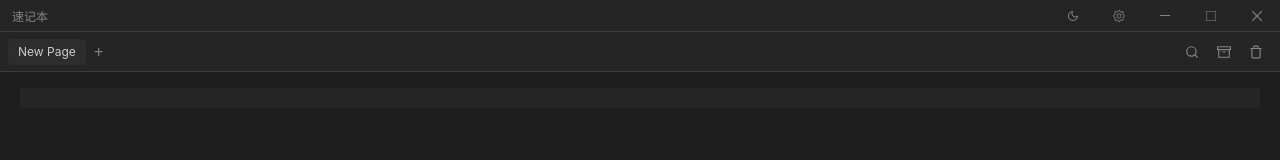
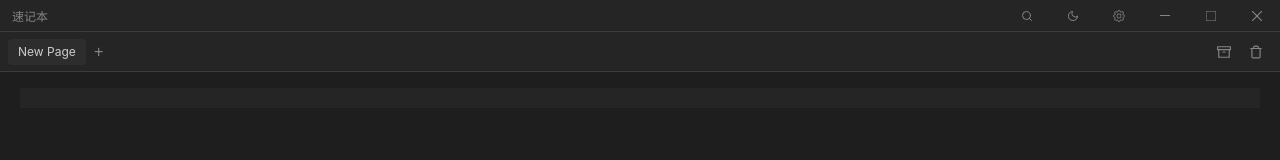
Before and after one commit to L0dyv/LitePad, a React (Vite) app: page / in a window 1280 px wide. Shown: the top 160 px of the page. Built offline with nearby package versions, Linux system fonts and the light colour scheme.

Commit message:
refactor(ui): move search button to title bar

```diff
--- a/src/App.tsx
+++ b/src/App.tsx
@@ -294,16 +294,25 @@ function App() {
                 }
             }
 
-            // 固定快捷键：Ctrl+P 打开搜索
-            if (e.ctrlKey && !e.altKey && !e.shiftKey && e.key.toLowerCase() === 'p') {
+            // 自定义快捷键：搜索标签页
+            if (matchShortcut(e, shortcuts.searchTabs)) {
                 e.preventDefault()
                 setShowSearch(true)
+                return
+            }
+
+            // 自定义快捷键：归档当前标签页
+            if (matchShortcut(e, shortcuts.archiveTab)) {
+                e.preventDefault()
+                if (data.activeTabId) {
+                    handleArchiveTab(data.activeTabId)
+                }
                 return
             }
         }
         window.addEventListener('keydown', handleKeyDown)
         return () => window.removeEventListener('keydown', handleKeyDown)
-    }, [data.tabs.length, data.activeTabId, shortcuts, handleTabAdd, handleTabClose, handleReopenTab, handleNextTab, handlePrevTab, handleSwitchToTab])
+    }, [data.tabs.length, data.activeTabId, shortcuts, handleTabAdd, handleTabClose, handleReopenTab, handleNextTab, handlePrevTab, handleSwitchToTab, handleArchiveTab])
 
     // 重命名标签页
     const handleTabRename = (id: string, newTitle: string) => {
@@ -345,6 +354,7 @@ function App() {
         <div className="app">
             <TitleBar
                 onOpenSettings={() => setShowSettings(true)}
+                onOpenSearch={() => setShowSearch(true)}
             />
             <header className="app-header">
                 <TabBar
@@ -364,7 +374,6 @@ function App() {
                     onRestoreFromArchive={handleRestoreFromArchive}
                     onDeleteFromArchive={handleDeleteFromArchive}
                     onClearArchive={handleClearArchive}
-                    onOpenSearch={() => setShowSearch(true)}
                 />
             </header>
             <main className="app-main">
--- a/src/components/TabBar.css
+++ b/src/components/TabBar.css
@@ -168,23 +168,3 @@
 .tab[draggable="true"]:active {
     cursor: grabbing;
 }
-
-/* 搜索按钮样式 */
-.tab-search-btn {
-    display: flex;
-    align-items: center;
-    justify-content: center;
-    width: 32px;
-    height: 32px;
-    background: transparent;
-    border: none;
-    border-radius: 4px;
-    color: var(--text-secondary);
-    cursor: pointer;
-    transition: all 0.15s ease;
-}
-
-.tab-search-btn:hover {
-    background: var(--bg-hover);
-    color: var(--text-primary);
-}
--- a/src/components/TabBar.tsx
+++ b/src/components/TabBar.tsx
@@ -23,7 +23,6 @@ interface TabBarProps {
     onRestoreFromArchive: (tab: ArchivedTab) => void
     onDeleteFromArchive: (tab: ArchivedTab) => void
     onClearArchive: () => void
-    onOpenSearch: () => void
 }
 
 interface ContextMenuState {
@@ -33,7 +32,7 @@ interface ContextMenuState {
     tabId: string | null
 }
 
-export function TabBar({ tabs, activeTabId, onTabClick, onTabClose, onTabAdd, onTabRename, onTabReorder, onTabArchive, closedTabs, onRestoreFromTrash, onDeleteFromTrash, onClearTrash, archivedTabs, onRestoreFromArchive, onDeleteFromArchive, onClearArchive, onOpenSearch }: TabBarProps) {
+export function TabBar({ tabs, activeTabId, onTabClick, onTabClose, onTabAdd, onTabRename, onTabReorder, onTabArchive, closedTabs, onRestoreFromTrash, onDeleteFromTrash, onClearTrash, archivedTabs, onRestoreFromArchive, onDeleteFromArchive, onClearArchive }: TabBarProps) {
     const { t } = useTranslation()
     const [editingId, setEditingId] = useState<string | null>(null)
     const [editValue, setEditValue] = useState('')
@@ -257,12 +256,6 @@ export function TabBar({ tabs, activeTabId, onTabClick, onTabClose, onTabAdd, on
                     {!isOverflowing && <button className="tab-add" onClick={onTabAdd}>+</button>}
                 </div>
                 <div className="tab-bar-fixed">
-                    <button className="tab-search-btn" onClick={onOpenSearch} title={t('search.title')}>
-                        <svg width="14" height="14" viewBox="0 0 24 24" fill="none" stroke="currentColor" strokeWidth="2" strokeLinecap="round" strokeLinejoin="round">
-                            <circle cx="11" cy="11" r="8"></circle>
-                            <line x1="21" y1="21" x2="16.65" y2="16.65"></line>
-                        </svg>
-                    </button>
                     {isOverflowing && <button className="tab-add" onClick={onTabAdd}>+</button>}
                     <ArchiveDropdown
                         archivedTabs={archivedTabs}
--- a/src/components/TitleBar.tsx
+++ b/src/components/TitleBar.tsx
@@ -4,9 +4,10 @@ import './TitleBar.css'
 
 interface TitleBarProps {
     onOpenSettings: () => void
+    onOpenSearch: () => void
 }
 
-export function TitleBar({ onOpenSettings }: TitleBarProps) {
+export function TitleBar({ onOpenSettings, onOpenSearch }: TitleBarProps) {
     const { t } = useTranslation()
     const { themeMode, resolvedTheme, toggleTheme } = useTheme()
 
@@ -72,6 +73,16 @@ export function TitleBar({ onOpenSettings }: TitleBarProps) {
             </div>
             <div className="title-bar-controls">
                 <button
+                    className="title-bar-btn search-btn"
+                    onClick={onOpenSearch}
+                    title={t('search.title')}
+                >
+                    <svg width="12" height="12" viewBox="0 0 24 24" fill="none" stroke="currentColor" strokeWidth="2" strokeLinecap="round" strokeLinejoin="round">
+                        <circle cx="11" cy="11" r="8"></circle>
+                        <line x1="21" y1="21" x2="16.65" y2="16.65"></line>
+                    </svg>
+                </button>
+                <button
                     className="title-bar-btn theme-toggle"
                     onClick={toggleTheme}
                     title={getToggleTitle()}
```
